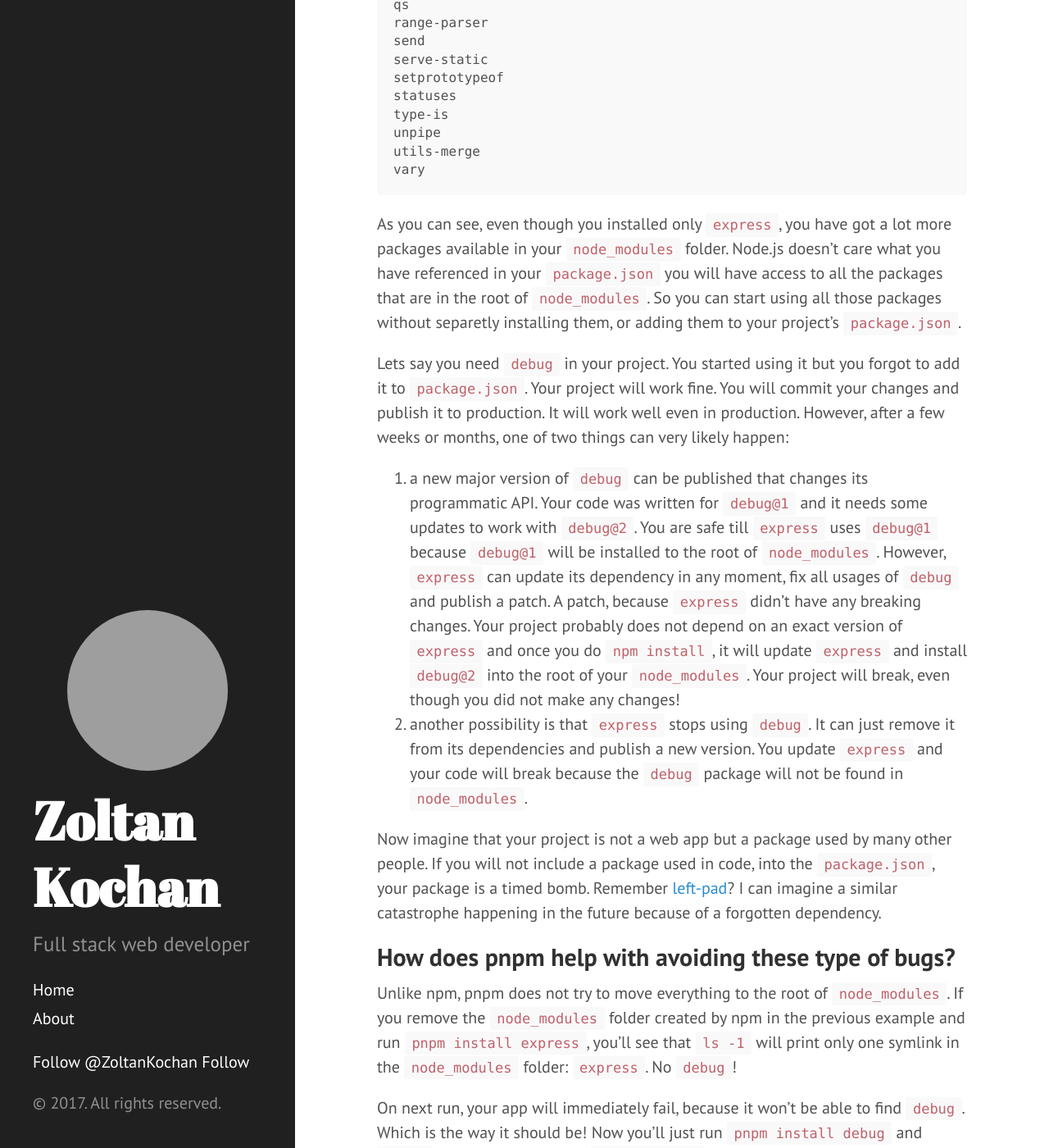
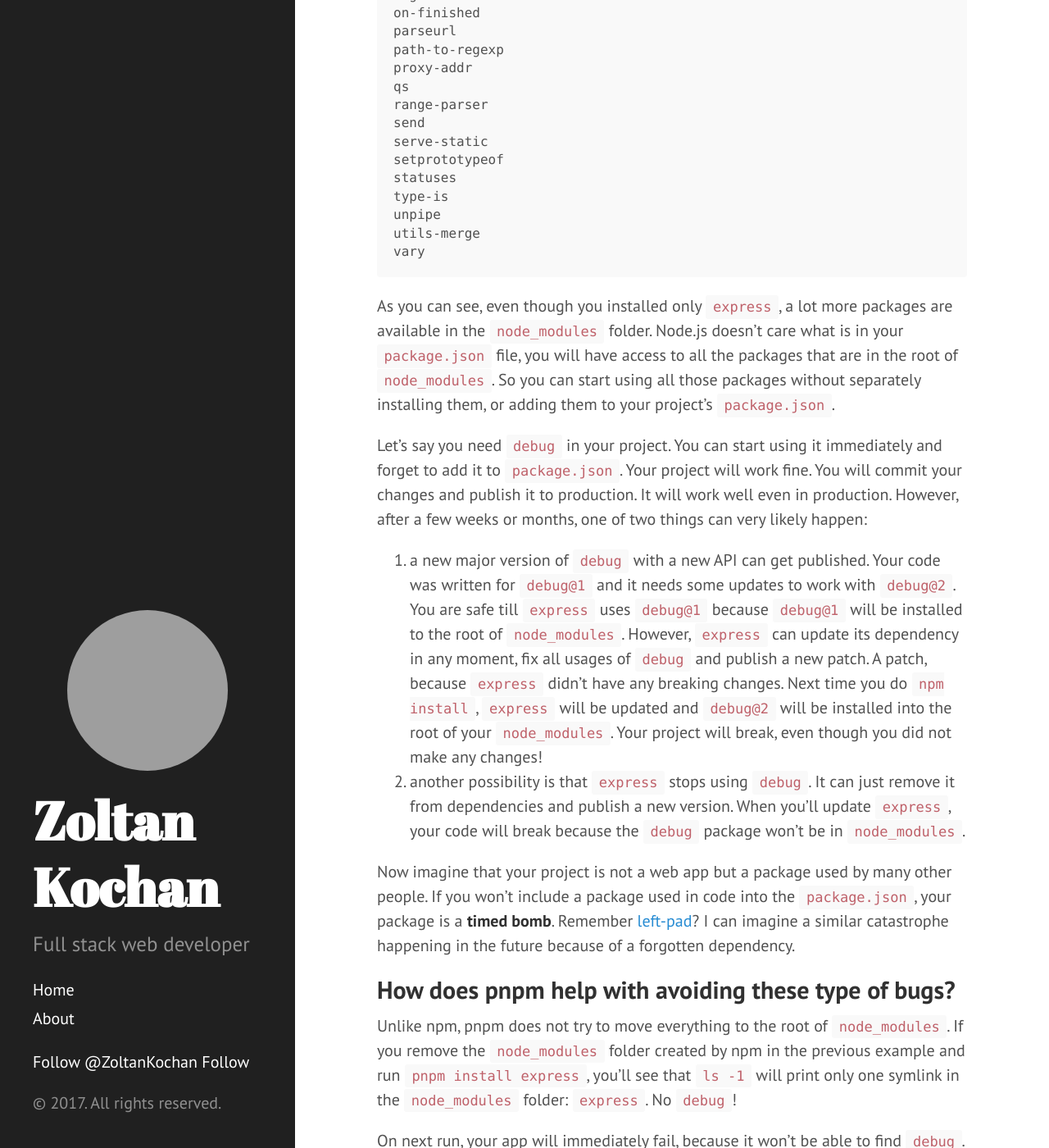
Before and after one commit to zkochan/zkochan.github.io, a Jekyll site: the page built from _posts/2017-05-14-pnpm-is-strict-and-it-is-great.md, in a window 1280 px wide and 1400 px high, scrolled down 1282 px. Shown: the whole window at 82% size. Built offline with Jekyll 4.4.1, drawn with Linux system fonts in a browser that asks for light colours; comment, search, counter and statistics services are not loaded; some of the changed text lies outside the part shown; grey boxes are pictures that could not be loaded.

Commit message:
update pnpm is strict article

````diff
--- a/_posts/2017-05-14-pnpm-is-strict-and-it-is-great.md
+++ b/_posts/2017-05-14-pnpm-is-strict-and-it-is-great.md
@@ -7,15 +7,20 @@
 ---
 
 [pnpm](https://github.com/pnpm/pnpm) is an alternative package manager for Node.js.
-I have written an article earlier about [why should we use pnpm](/nodejs/why-should-we-use-pnpm.html#disqus_thread).
+I have written an article earlier about [why should we use pnpm](/nodejs/why-should-we-use-pnpm.html).
 In this article I want to demonstrate how using pnpm helps in preventing some silly bugs.
 
 When using npm, you have access to packages that you don't reference in your project's `package.json`.
 This is possible because npm tries to create as flat `node_modules` folder as possible.
 
-Let me explain what I mean on an example. Create an empty project and run `npm install express`. Now go to
-the `node_modules` folder that was created and run `ls -1`. You'll get an output similar to this one
-(when I was creating the example, the latest express was version 4.15.2):
+Let me explain this by an example.
+
+* create an empty project: `mkdir project && npm init -y`
+* run `npm install express`
+* go to the `node_modules` folder that was created
+* run `ls -1`
+
+You'll get an output similar to this one:
 
 ```
 accepts
@@ -62,28 +67,27 @@
 vary
 ```
 
-As you can see, even though you installed only `express`, you have got a lot more packages available in
-your `node_modules` folder. Node.js doesn't care what you have referenced in your `package.json`
+As you can see, even though you installed only `express`, a lot more packages are available in
+the `node_modules` folder. Node.js doesn't care what is in your `package.json` file,
 you will have access to all the packages that are in the root of `node_modules`. So you can start
-using all those packages without separetly installing them, or adding them to your project's `package.json`.
+using all those packages without separately installing them, or adding them to your project's `package.json`.
 
-Lets say you need `debug` in your project. You started using it but you forgot to add it to `package.json`.
+Let's say you need `debug` in your project. You can start using it immediately and forget to add it to `package.json`.
 Your project will work fine. You will commit your changes and publish it to production. It will work well
 even in production. However, after a few weeks or months, one of two things can very likely happen:
 
-1. a new major version of `debug` can be published that changes its programmatic API. Your code was written
+1. a new major version of `debug` with a new API can get published. Your code was written
 for `debug@1` and it needs some updates to work with `debug@2`. You are safe till `express` uses `debug@1`
 because `debug@1` will be installed to the root of `node_modules`. However, `express` can update its
-dependency in any moment, fix all usages of `debug` and publish a patch. A patch, because `express` didn't
-have any breaking changes. Your project probably does not depend on an exact version of `express` and once
-you do `npm install`, it will update `express` and install `debug@2` into the root of your `node_modules`.
-Your project will break, even though you did not make any changes!
-1. another possibility is that `express` stops using `debug`. It can just remove it from its dependencies
-and publish a new version. You update `express` and your code will break because the `debug` package
-will not be found in `node_modules`.
+dependency in any moment, fix all usages of `debug` and publish a new patch. A patch, because `express` didn't
+have any breaking changes. Next time you do `npm install`, `express` will be updated and `debug@2` will be installed
+into the root of your `node_modules`. Your project will break, even though you did not make any changes!
+1. another possibility is that `express` stops using `debug`. It can just remove it from dependencies
+and publish a new version. When you'll update `express`, your code will break because the `debug` package
+won't be in `node_modules`.
 
-Now imagine that your project is not a web app but a package used by many other people. If you will not
-include a package used in code, into the `package.json`, your package is a timed bomb. Remember [left-pad](https://www.theregister.co.uk/2016/03/23/npm_left_pad_chaos/)? I can imagine a similar catastrophe
+Now imagine that your project is not a web app but a package used by many other people. If you won't
+include a package used in code into the `package.json`, your package is a **timed bomb**. Remember [left-pad](https://www.theregister.co.uk/2016/03/23/npm_left_pad_chaos/)? I can imagine a similar catastrophe
 happening in the future because of a forgotten dependency.
 
 ## How does pnpm help with avoiding these type of bugs?
@@ -94,12 +98,12 @@
 
 On next run, your app will immediately fail, because it won't be able to find `debug`. Which is the way it should be!
 Now you'll just run `pnpm install debug` and `debug` will be added to your `package.json` (pnpm saves packages
-to `package.json` by default, even when the `--save` param is not passed). And you can be sure that it will always be
+to `package.json` by default, even when the `--save` param is not passed). You can be sure that it will always be
 there and it will work with your code.
 
-In the pnpm repository, there are frequently issues opened because some packages/toolings don't work with pnpm.
+There are frequently issues opened because some packages/toolings don't work with pnpm.
 These issues are mostly happening because the packages/tools have some `package.json`s that miss dependencies
-used in code. Some developers even think that it is fine to not include dependencies in `package.json`. It is not!
+used in the code. Some developers even think that it is fine to not include dependencies in `package.json`. It is not!
 
 You might not like pnpm. It is fine. But please, publish correct packages. If you don't like pnpm, use some tooling
 like [dependency-check](https://www.npmjs.com/package/dependency-check) to be sure that you have a valid package.
````
